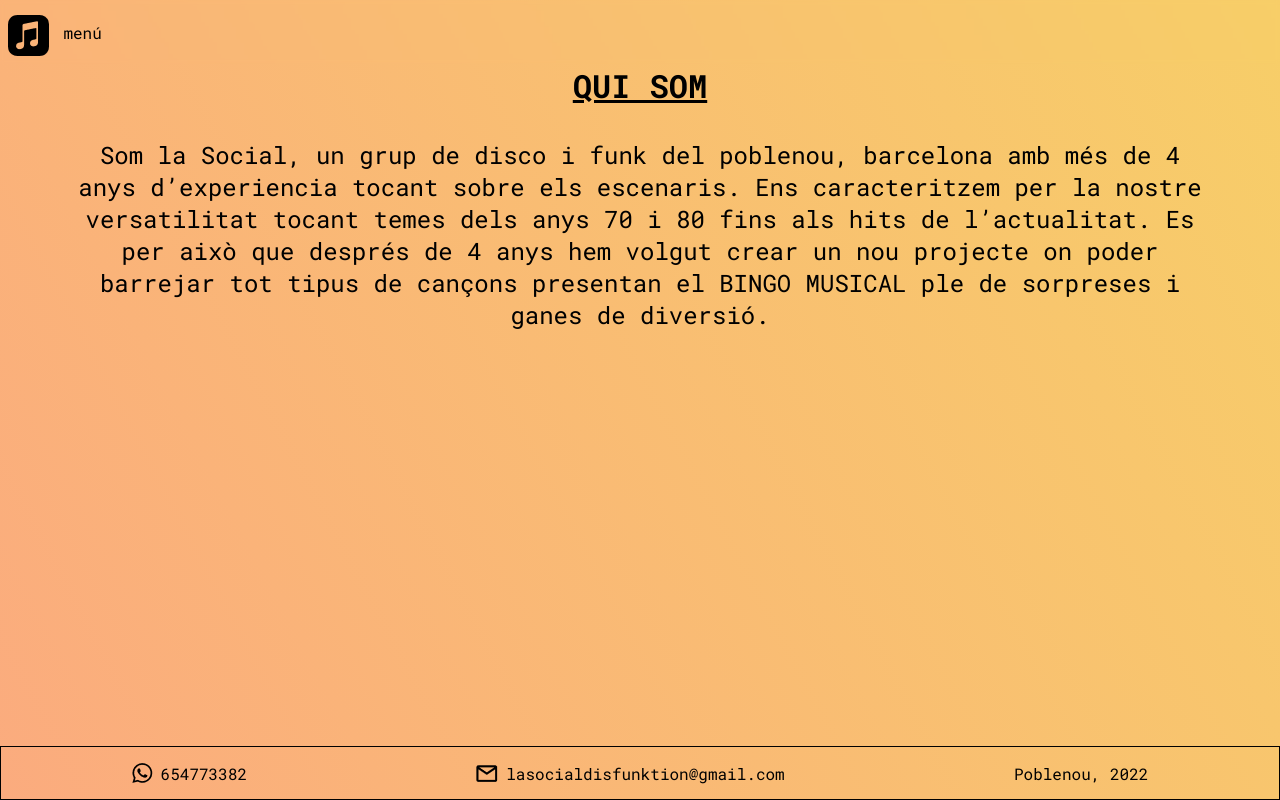
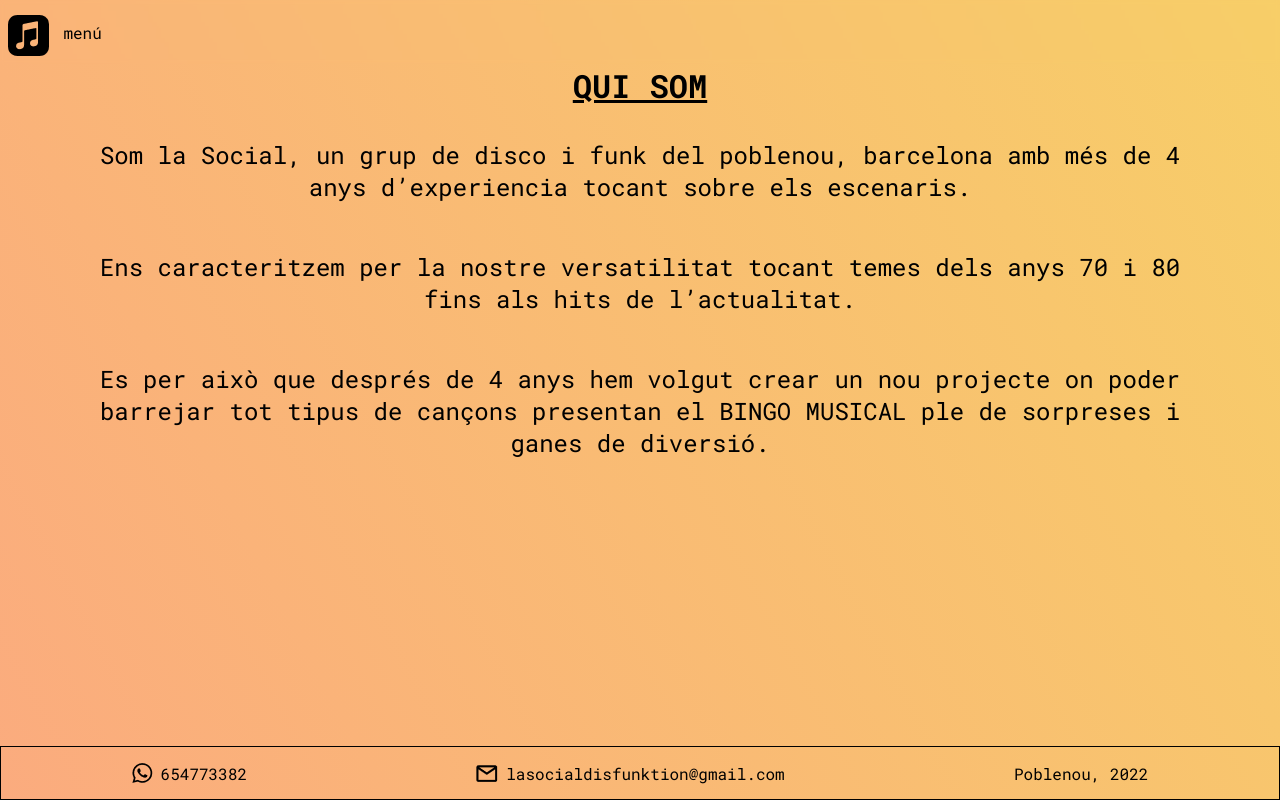
Before and after one commit to gteixi/social-bingo-webpage, a React (Create React App) app: page /about in a window 1280 px wide. Built offline with nearby package versions, Linux system fonts and the light colour scheme.

Commit message:
Implement .map in component infoTemplate to create gap in text

```diff
--- a/src/components/InfoTemplate/InfoTemplate.scss
+++ b/src/components/InfoTemplate/InfoTemplate.scss
@@ -16,5 +16,8 @@
       margin-bottom: 2em;
       min-height: 90%;
     }
+    &__gap {
+      gap: 1;
+    }
   }
 }
--- a/src/components/InfoTemplate/InfoTemplate.tsx
+++ b/src/components/InfoTemplate/InfoTemplate.tsx
@@ -4,7 +4,7 @@ import "./InfoTemplate.scss";
 
 interface InfoTemplateProps {
   title: string;
-  text: string;
+  text: string | string[];
 }
 
 function InfoTemplate({ title, text }: InfoTemplateProps) {
@@ -14,8 +14,14 @@ function InfoTemplate({ title, text }: InfoTemplateProps) {
         <div>
           <p className="InfoTemplateContainer__block__title">{title}</p>
         </div>
-        <div>
-          <p className="InfoTemplateContainer__block__text">{text}</p>
+        <div className="InfoTemplateContainer__block__gap">
+          {Array.isArray(text) ? (
+            text.map((smallText) => (
+              <p className="InfoTemplateContainer__block__text">{smallText}</p>
+            ))
+          ) : (
+            <p className="InfoTemplateContainer__block__text">{text}</p>
+          )}
         </div>
       </div>
     </div>
--- a/src/pages/about/About.tsx
+++ b/src/pages/about/About.tsx
@@ -13,13 +13,17 @@ function About() {
       <div className="aboutContainer">
         <InfoTemplate
           title="QUI SOM"
-          text="Som la Social, un grup de disco i funk del poblenou, barcelona amb
-            més de 4 anys d’experiencia tocant sobre els escenaris.
+          text={[
+            `Som la Social, un grup de disco i funk del poblenou, barcelona amb
+            més de 4 anys d’experiencia tocant sobre els escenaris.`,
+            `
             Ens caracteritzem per la nostre versatilitat tocant temes dels anys
-            70 i 80 fins als hits de l’actualitat.
+            70 i 80 fins als hits de l’actualitat.`,
+            `
             Es per això que després de 4 anys hem volgut crear un nou projecte
             on poder barrejar tot tipus de cançons presentan el BINGO MUSICAL
-            ple de sorpreses i ganes de diversió."
+            ple de sorpreses i ganes de diversió.`,
+          ]}
         />
         <Footer />
       </div>
--- a/src/pages/description/Description.tsx
+++ b/src/pages/description/Description.tsx
@@ -12,9 +12,12 @@ function Description() {
       <div className="descriptionContainer">
         <InfoTemplate
           title="QUÈ ÉS UN BINGO MUSICAL"
-          text="T’imagines ballar mentres guanyes premis?
+          text={[
+            `T’imagines ballar mentres guanyes premis?`,
+            `
 
-          Disposareu dels clàssics cartrons de Bingo pero aquest cop en canvi de números hi haurà els títols de les cançons que haureu d’anar esbrinant a mesura que les aneu sentint, perquè sí, la música serà en directe."
+          Disposareu dels clàssics cartrons de Bingo pero aquest cop en canvi de números hi haurà els títols de les cançons que haureu d’anar esbrinant a mesura que les aneu sentint, perquè sí, la música serà en directe.`,
+          ]}
         />
         <p className="descriptionContainer__title">INSTRUCCIONS</p>
         <div className="descriptionContainer__steps">
--- a/src/pages/home/Home.tsx
+++ b/src/pages/home/Home.tsx
@@ -21,7 +21,7 @@ function Home() {
           FOTOS
         </Link>
         <Link className="homeContainer__menu__text" to="/contact">
-          CONTRACTANS
+          CONTACTE
         </Link>
       </div>
       <div className="homeContainer__socialMedia">
```
